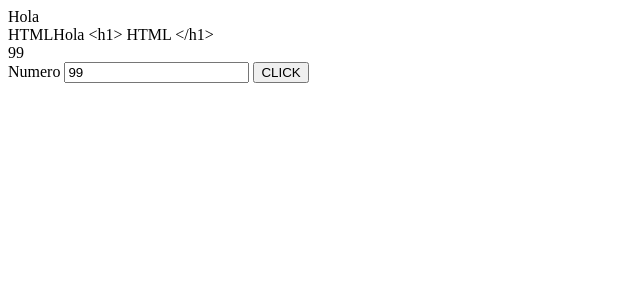
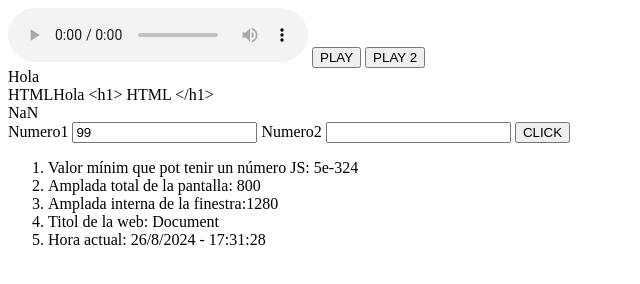
Before and after one commit to cristiancat/24_25_DAW_M06, a plain HTML site: page pr02/index.html in a window 1280 px wide. Both pictures are taken after a click on the button "CLICK". Shown: the whole page, without its empty margins (0-640 px from the left). Drawn offline with Linux system fonts and the light colour scheme.

Commit message:
exemple audio i objectes predefinits

```diff
--- a/pr02/exemple.js
+++ b/pr02/exemple.js
@@ -12,5 +12,55 @@ let resultat= document.getElementById("resultat")
 resultat.innerText=numero;
 
 function sumaValors(){
-    resultat.innerText = input_numero.value;
+    // resultat.innerText = input_numero.value;
+    let num1 =  input_numero.value;
+    let num2 = document.getElementById("input_numero2").value;
+    if( isNaN(num1) ){
+        num1=0;
+    }
+    if(isNaN(num2)){
+        num2=0;
+    }
+    resultat.innerText= parseFloat(num1)+ parseFloat(num2);
 }
+
+let audio = document.getElementById("audio");
+
+function playAudio(){
+    audio.play();
+}
+function playAudio2(){
+    audio.src="FANFARE1.WAV";
+    audio.play();
+}
+
+
+// 1.	Crea un document HTML amb un div amb id “llista_propietats”. Programa amb
+// JS que es creï una llista amb els següents missatges i amb els valors obtinguts dinàmicament:
+// a.	Valor mínim que pot tenir un número JS
+// b.	Amplada total de la pantalla
+// c.	Amplada interna de la finestra
+// d.	Títol de la web
+// e.	Hora actual
+
+//mostraLlista()
+window.setInterval(mostraLlista() , 1000)
+function mostraLlista(){
+    return ()=>{
+    let data = new Date();
+    let llista = document.getElementById("llista_propietats");
+    llista.innerHTML=`<ol>
+                        <li>Valor mínim que pot tenir un número JS: `+Number.MIN_VALUE +` </li>
+                        <li> Amplada total de la pantalla: `+screen.width+` </li>
+                        <li>Amplada interna de la finestra:`+window.innerWidth+`</li>
+                        <li>Titol de la web: `+document.title+` </li>
+                        <li>Hora actual: `+data.getDate()
+                                        +`/`+data.getMonth()
+                                        +`/`+data.getFullYear()+
+                                        ` - `+ data.getHours()
+                                        +":"+data.getMinutes()
+                                        +":"+data.getSeconds()+
+                                        ` </li>
+                    </ol>`;
+    }
+}
--- a/pr02/index.html
+++ b/pr02/index.html
@@ -9,12 +9,24 @@
 </head>
 
 <body>
+    <audio controls id="audio">
+        <source src="DRUMC0.WAV" type="audio/wav">
+    </audio>
+    <button onclick="playAudio()"> PLAY</button>
+    <button onclick="playAudio2()"> PLAY 2</button>
+
+
+
     <div id="div_text"></div>
     <div id="resultat"></div>
-    Numero <input id="input_numero" value="99" />
+    Numero1 <input id="input_numero" value="99" />
+    Numero2 <input id="input_numero2" />
     <button onclick="
    sumaValors();
    "> CLICK </button>
+
+<div id="llista_propietats"></div>
+
 </body>
 
 </html>
```
Also changed, not shown: 2 other files.
